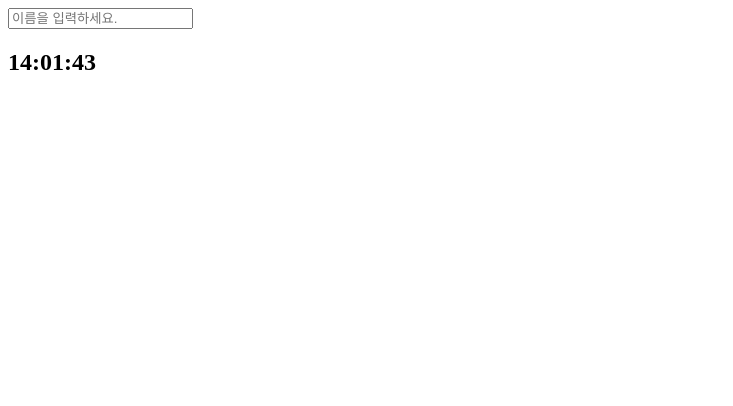
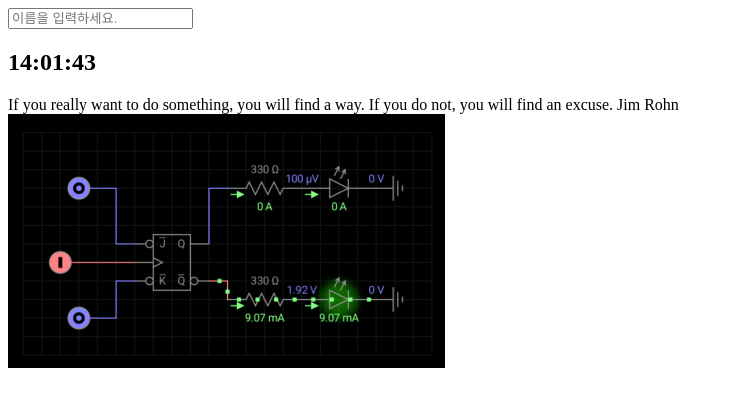
Before and after one commit to Jung2312/VanillaJS_Study, a plain HTML site: page index.html in a window 1280 px wide. Shown: the whole page, without its empty margins (0-733 px from the left). Drawn offline with Linux system fonts and the light colour scheme.

Commit message:
자바 스크립트로 랜덤 이미지 추가

```diff
--- a/index.html
+++ b/index.html
@@ -27,9 +27,14 @@
 
     <h2 id="clock"></h2>
     <h1 id="greeting" class="hidden"></h1>
-
+    <div id="quotes">
+        <span></span>
+        <span></span>
+    </div>
     <!-- 자바 스크립트 불러옴(주로 끝에서 부름) -->
     <script src="js/greetings.js"></script>
     <script src="js/clock.js"></script>
+    <script src="js/quotes.js"></script>
+    <script src="js/background.js"></script>
 </body>
 </html>
--- /dev/null
+++ b/js/background.js
@@ -0,0 +1,13 @@
+const images = [
+    "0.png",
+    "1.png",
+    "2.png"
+];
+
+const chosenImage = images[Math.floor(Math.random() * images.length)];
+
+const bgImage = document.createElement("img");
+
+bgImage.src = `img/${chosenImage}`;
+
+document.body.appendChild(bgImage);
--- /dev/null
+++ b/js/quotes.js
@@ -0,0 +1,50 @@
+const quotes = [
+    {
+        quote: 'I never dreamed about success, I worked for it',
+        author: 'Estee Lauder'
+    },
+    {
+        quote: 'Do not try to be original, just try to be good.',
+        author: 'Paul Rand'
+    },
+    {
+        quote: 'Do not be afraid to give up the good to go for the great',
+        author: 'John D. Rockefeller'
+    },
+    {
+        quote: 'If you cannot fly then run. If you cannot run, then walk. And if you cannot walk, then crawl, but whatever you do, you have to keep moving forward.',
+        author: 'Martin Luther King Jr.'
+    },
+    {
+        quote: 'Our greatest weakness lies in giving up. The most certain way to succeed is always to try just one more time.',
+        author: 'Thomas Edison'
+    },
+    {
+        quote: 'The fastest way to change yourself is to hang out with people who are already the way you want to be',
+        author: 'REid Hoffman'
+    },
+    {
+        quote: 'Money is like gasoline during a road trip. You do not want to run out of gas on your trip, but you are not doing a tour of gas stations',
+        author: 'Tim O Reilly'
+    },
+    {
+        quote: 'Some people dream of success, while other people get up every morning and make it happen',
+        author: 'Wayne Huizenga'
+    },
+    {
+        quote: 'The only thing worse than starting something and falling.. is not starting something',
+        author: 'SEth Godin'
+    },
+    {
+        quote: 'If you really want to do something, you will find a way. If you do not, you will find an excuse.',
+        author: 'Jim Rohn'
+    }
+];
+
+const quote = document.querySelector('#quotes span:first-child');
+const author = document.querySelector('#quotes span:last-child');
+
+const todaysQuote = quotes[Math.floor(Math.random() * quotes.length)];
+
+quote.innerText = todaysQuote.quote;
+author.innerText = todaysQuote.author;
```
Also changed, not shown: img/0.png (added), img/1.png (added), img/2.png (added).
